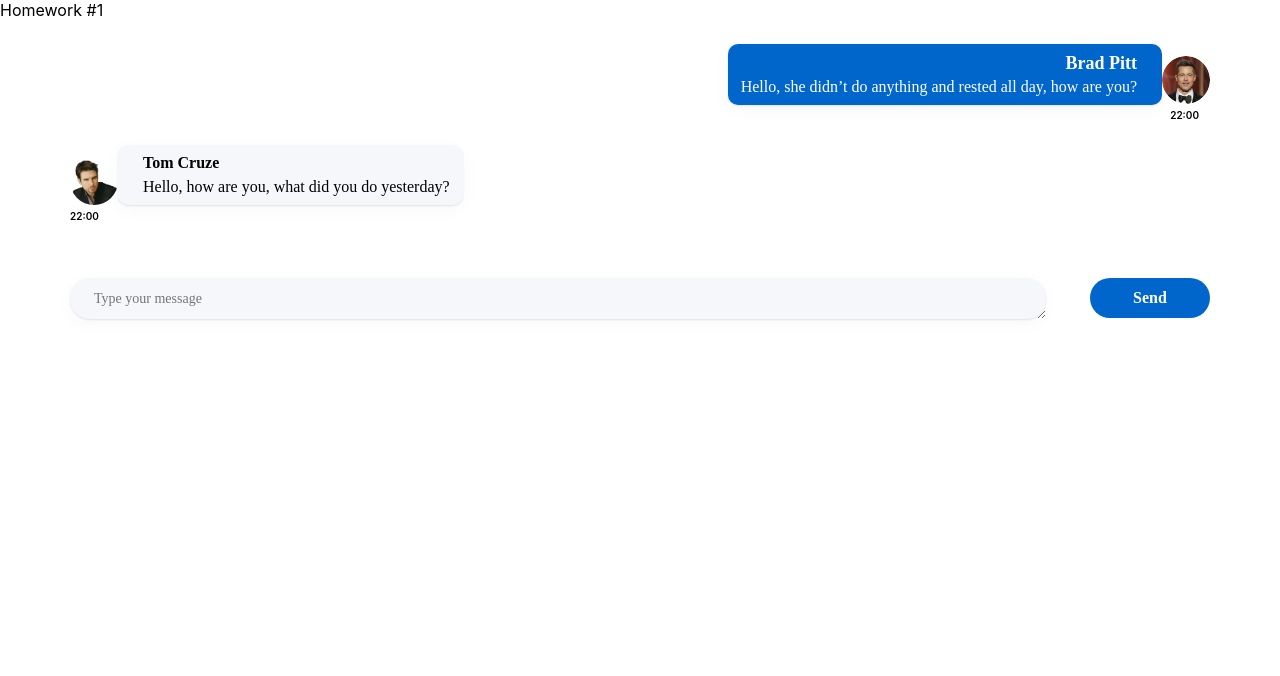
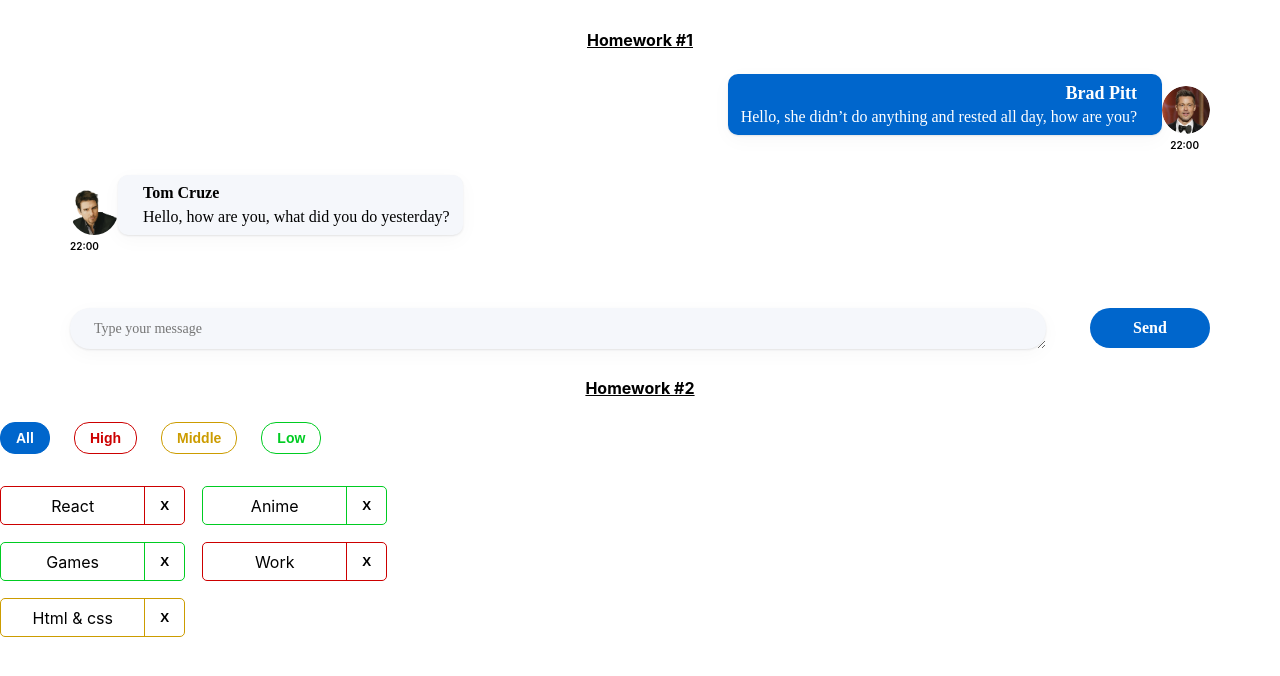
Before and after one commit to PetukhovArt/React_features_practice, a React (Create React App) app: page /#/pre-junior in a window 1280 px wide. Before the commit this address led to /. Shown: the top 676 px of the page. Built offline with nearby package versions, Linux system fonts and the light colour scheme.

Commit message:
feat: HW2 done

```diff
--- a/src/s1-main/App.module.css
+++ b/src/s1-main/App.module.css
@@ -7,5 +7,8 @@
 }
 
 .hwTitle {
-
+text-align: center;
+    margin-top: 30px;
+    font-weight: bold;
+    text-decoration: underline;
 }
--- a/src/s1-main/App.tsx
+++ b/src/s1-main/App.tsx
@@ -1,13 +1,13 @@
 import React from 'react'
 import s from './App.module.css'
 import HW1 from '../s2-homeworks/hw01/HW1'
+import HW2 from '../s2-homeworks/hw02/HW2';
 
 function App() {
     return (
         <div className={s.App}>
             <HW1/>
-            {/*раскомментировать по ходу выполнения*/}
-            {/*<HW2/>*/}
+            <HW2/>
             {/*<HW3/>*/}
             {/*<HW4/>*/}
 
--- a/src/s2-homeworks/hw02/HW2.tsx
+++ b/src/s2-homeworks/hw02/HW2.tsx
@@ -1,57 +1,59 @@
 import React, {useState} from 'react'
 import Affairs from './affairs/Affairs'
 import s2 from '../../s1-main/App.module.css'
+import {strict} from 'assert';
 
 /*
-* 1 - описать типы AffairPriorityType, AffairType
-* 2 - указать нужный тип для defaultAffairs
-* 3 - дописать типы и логику функции filterAffairs и проверить её тестами
-* 4 - выполнить пункт 3 для функции deleteAffair
-* 5 - указать нужный тип в useState с affairs
-* 6 - дописать тип и логику функции deleteAffairCallback
-* 7 - в файле Affairs.tsx дописать типизацию пропсов
-* 8 - в файле Affairs.tsx дописать логику функций setAll, setHigh, setMiddle, setLow
+* 1 - описать типы AffairPriorityType, AffairType  OK
+* 2 - указать нужный тип для defaultAffairs  OK
+* 3 - дописать типы и логику функции filterAffairs и проверить её тестами ОК
+* 4 - выполнить пункт 3 для функции deleteAffair ОК
+* 5 - указать нужный тип в useState с affairs  OK
+* 6 - дописать тип и логику функции deleteAffairCallback ОК
+*
+* 7 - в файле Affairs.tsx дописать типизацию пропсов OK
+* 8 - в файле Affairs.tsx дописать логику функций setAll, setHigh, setMiddle, setLow ОК
+*
 * 9 - в файле Affair.tsx дописать типизацию пропсов
 * 10 - в файле Affair.tsx дописать функции deleteCallback и использовать
 * 11 - в файле Affair.tsx отобразить приходящие данные
 * */
 
 // types
-export type AffairPriorityType = any // need to fix any
+export type AffairPriorityType = 'high' | 'low' | 'middle'
 export type AffairType = {
-    _id: any // need to fix any
-    name: any // need to fix any
+    _id: number
+    name: string
     priority: AffairPriorityType
 }
 export type FilterType = 'all' | AffairPriorityType
 
 // constants
-const defaultAffairs: any = [ // need to fix any
-    {_id: 1, name: 'React', priority: 'high'}, // студенты могут изменить содержимое name и количество элементов в массиве, ...priority не менять!
-    {_id: 2, name: 'anime', priority: 'low'},
-    {_id: 3, name: 'games', priority: 'low'},
-    {_id: 4, name: 'work', priority: 'high'},
-    {_id: 5, name: 'html & css', priority: 'middle'},
+const defaultAffairs: AffairType[] = [
+    {_id: 1, name: 'React', priority: 'high'},
+    {_id: 2, name: 'Anime', priority: 'low'},
+    {_id: 3, name: 'Games', priority: 'low'},
+    {_id: 4, name: 'Work', priority: 'high'},
+    {_id: 5, name: 'Html & css', priority: 'middle'},
 ]
 
 // pure helper functions
-export const filterAffairs = (affairs: any, filter: any): any => { // need to fix any
-
-
-    return affairs // need to fix
+export const filterAffairs = (affairs: AffairType[], filter: FilterType): AffairType[] => {
+    if (filter === 'all') return affairs;
+    else return affairs.filter(el => el.priority === filter);
 }
-export const deleteAffair = (affairs: any, _id: any): any => { // need to fix any
-
-    return affairs // need to fix
+export const deleteAffair = (affairs: AffairType[], _id: number): AffairType[] => {
+    return affairs.filter(affairsEl => affairsEl._id !== _id)
 }
 
 function HW2() {
-    const [affairs, setAffairs] = useState<any>(defaultAffairs) // need to fix any
-    const [filter, setFilter] = useState<FilterType>('all')
+    const [affairs, setAffairs] = useState<AffairType[]>(defaultAffairs) // keep default array
+    const [filter, setFilter] = useState<FilterType>('all') //keep button name
 
-    const filteredAffairs = filterAffairs(affairs, filter)
-    const deleteAffairCallback = (_id: any) => { // need to fix any
-        // need to fix
+    const filteredAffairs = filterAffairs(affairs, filter) //keep filtered array
+
+    const deleteAffairCallback = (_id: number) => {
+        setAffairs(deleteAffair(affairs,_id))
     }
 
     return (
@@ -59,10 +61,10 @@
             <div className={s2.hwTitle}>Homework #2</div>
             <div className={s2.hw}>
                 <Affairs
-                    data={filteredAffairs}
-                    setFilter={setFilter}
-                    deleteAffairCallback={deleteAffairCallback}
-                    filter={filter}
+                    data={filteredAffairs} // filtered array sent to component
+                    deleteAffairCallback={deleteAffairCallback} // cut array sent to component
+                    filter={filter} //useState sent to component
+                    setFilter={setFilter} //useState sent to component
                 />
             </div>
         </div>
--- a/src/s2-homeworks/hw02/affairs/Affairs.tsx
+++ b/src/s2-homeworks/hw02/affairs/Affairs.tsx
@@ -1,27 +1,27 @@
 import React from 'react'
 import Affair from './affair/Affair'
-import {AffairType, FilterType} from '../HW2'
+import {AffairType, filterAffairs, FilterType} from '../HW2'
 import s from './Affairs.module.css'
 
 type AffairsPropsType = {
-    data: any // need to fix any
-    setFilter: any
-    deleteAffairCallback: any
+    data: AffairType[] //filtered array from app
+    setFilter: (filter: FilterType) => void
+    deleteAffairCallback: (affairsId: number) => void
     filter: FilterType
 }
 
 function Affairs(props: AffairsPropsType) {
-    const setAll = () => {
-        // need to fix
+    const setAll = (value: FilterType) => {
+        props.setFilter(value)
     }
-    const setHigh = () => {
-        // need to fix
+    const setHigh = (value: FilterType) => {
+        props.setFilter(value)
     }
-    const setMiddle = () => {
-        // need to fix
+    const setMiddle = (value: FilterType) => {
+        props.setFilter(value)
     }
-    const setLow = () => {
-        // need to fix
+    const setLow = (value: FilterType) => {
+        props.setFilter(value)
     }
 
     const cnAll = s.button + ' ' + s.all + (props.filter === 'all' ? ' ' + s.active : '')
@@ -42,28 +42,28 @@
             <div className={s.buttonContainer}>
                 <button
                     id={'hw2-button-all'}
-                    onClick={setAll}
+                    onClick={()=>setAll('all')}
                     className={cnAll}
                 >
                     All
                 </button>
                 <button
                     id={'hw2-button-high'}
-                    onClick={setHigh}
+                    onClick={()=>setHigh('high')}
                     className={cnHigh}
                 >
                     High
                 </button>
                 <button
                     id={'hw2-button-middle'}
-                    onClick={setMiddle}
+                    onClick={()=>setMiddle('middle')}
                     className={cnMiddle}
                 >
                     Middle
                 </button>
                 <button
                     id={'hw2-button-low'}
-                    onClick={setLow}
+                    onClick={()=>setLow('low')}
                     className={cnLow}
                 >
                     Low
--- a/src/s2-homeworks/hw02/affairs/affair/Affair.tsx
+++ b/src/s2-homeworks/hw02/affairs/affair/Affair.tsx
@@ -4,14 +4,17 @@
 import s2 from '../Affairs.module.css'
 
 type AffairPropsType = {
-    // key не нужно типизировать
     affair: AffairType
-    deleteAffairCallback: any // need to fix any
+    deleteAffairCallback: (id: number) => void
 }
 
+// * 9 - в файле Affair.tsx дописать типизацию пропсов
+// * 10 - в файле Affair.tsx дописать функции deleteCallback и использовать
+// * 11 - в файле Affair.tsx отобразить приходящие данные
+
 function Affair(props: AffairPropsType) {
-    const deleteCallback = () => {
-        // need to fix
+    const deleteCallback = (_id: number) => {
+        props.deleteAffairCallback(props.affair._id)
     }
 
     const nameClass = s.name + ' ' + s2[props.affair.priority]
@@ -19,15 +22,12 @@
     const affairClass = s.affair + ' ' + s2[props.affair.priority]
 
     return (
-        <div
-            id={'hw2-affair-' + props.affair._id}
-            className={affairClass}
-        >
+        <div id={'hw2-affair-' + props.affair._id} className={affairClass}>
+
             <div id={'hw2-name-' + props.affair._id} className={nameClass}>
-                {/*создаёт студент*/}
+                {props.affair.name}
+            </div>
 
-                {/**/}
-            </div>
             <div id={'hw2-priority-' + props.affair._id} hidden>
                 {props.affair.priority}
             </div>
@@ -35,13 +35,9 @@
             <button
                 id={'hw2-button-delete-' + props.affair._id}
                 className={buttonClass}
-                // need to fix
+                onClick={()=>deleteCallback(props.affair._id)}
+            >X</button>
 
-            >
-                {/*текст кнопки могут изменить студенты*/}
-                X
-                {/**/}
-            </button>
         </div>
     )
 }
```
